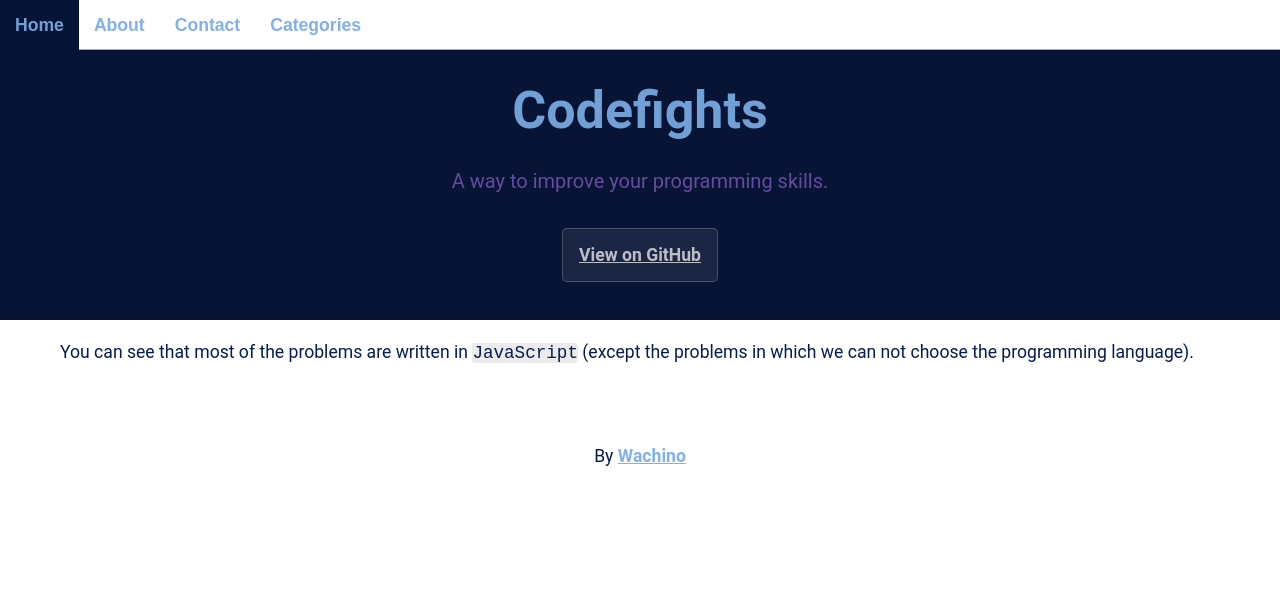
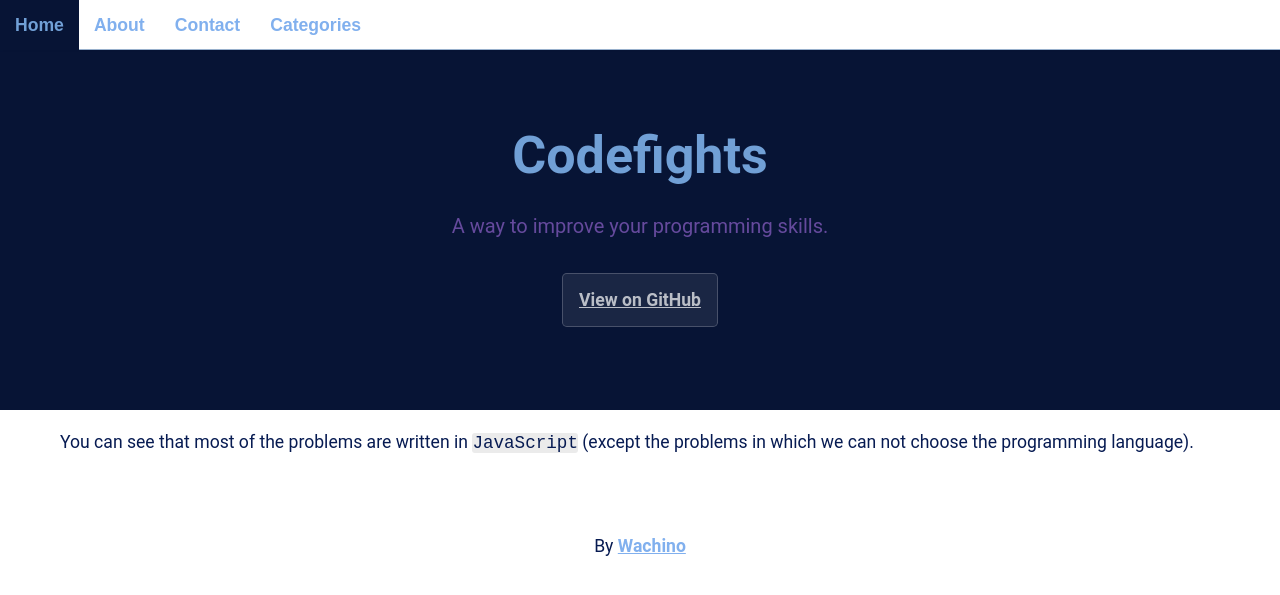
Before and after one commit to wachino/codefights, a Jekyll site: the page built from _pages/01_about.md, in a window 1280 px wide. Shown: the top 595 px of the page. Built offline with Jekyll 4.4.1, drawn with Linux system fonts in a browser that asks for light colours; nearby versions of some CDN libraries; some web fonts are replaced; Markdown is read by kramdown in place of the engine named in the settings.

Commit message:
Update codefights arcade reference and layout header height

```diff
--- a/_config.yml
+++ b/_config.yml
@@ -39,7 +39,6 @@ highlighter: rouge
 markdown: kramdown
 kramdown:
   math_engine: mathjax
-markdown: redcarpet
 theme: minima
 plugins:
   - jekyll-feed
--- a/_sass/_layout.scss
+++ b/_sass/_layout.scss
@@ -65,7 +65,7 @@ header {
 	padding: 0px 15px;
 	text-align: center;
 	margin: 50px 0 0;
-	height: 30vh;
+	height: 40vh;
 	display: flex;
 	justify-content: center;
 	align-items: center;
```
